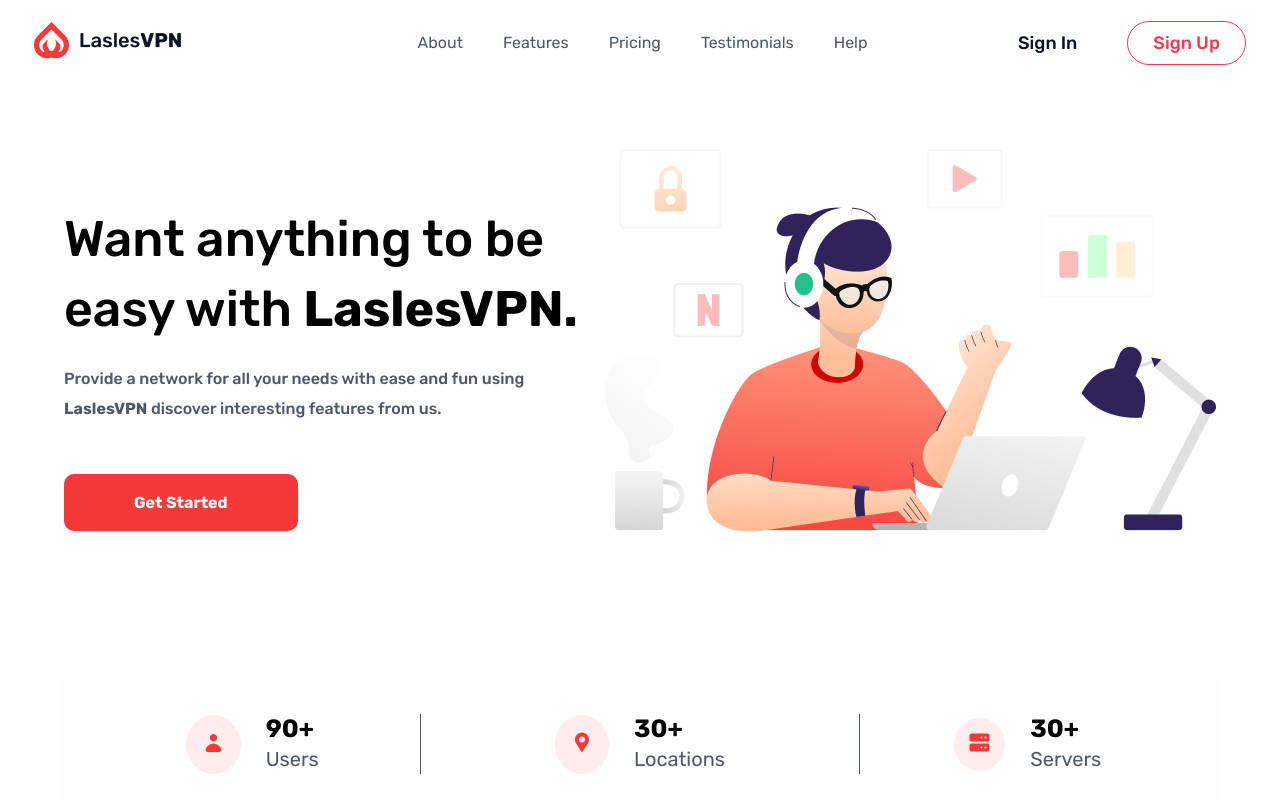
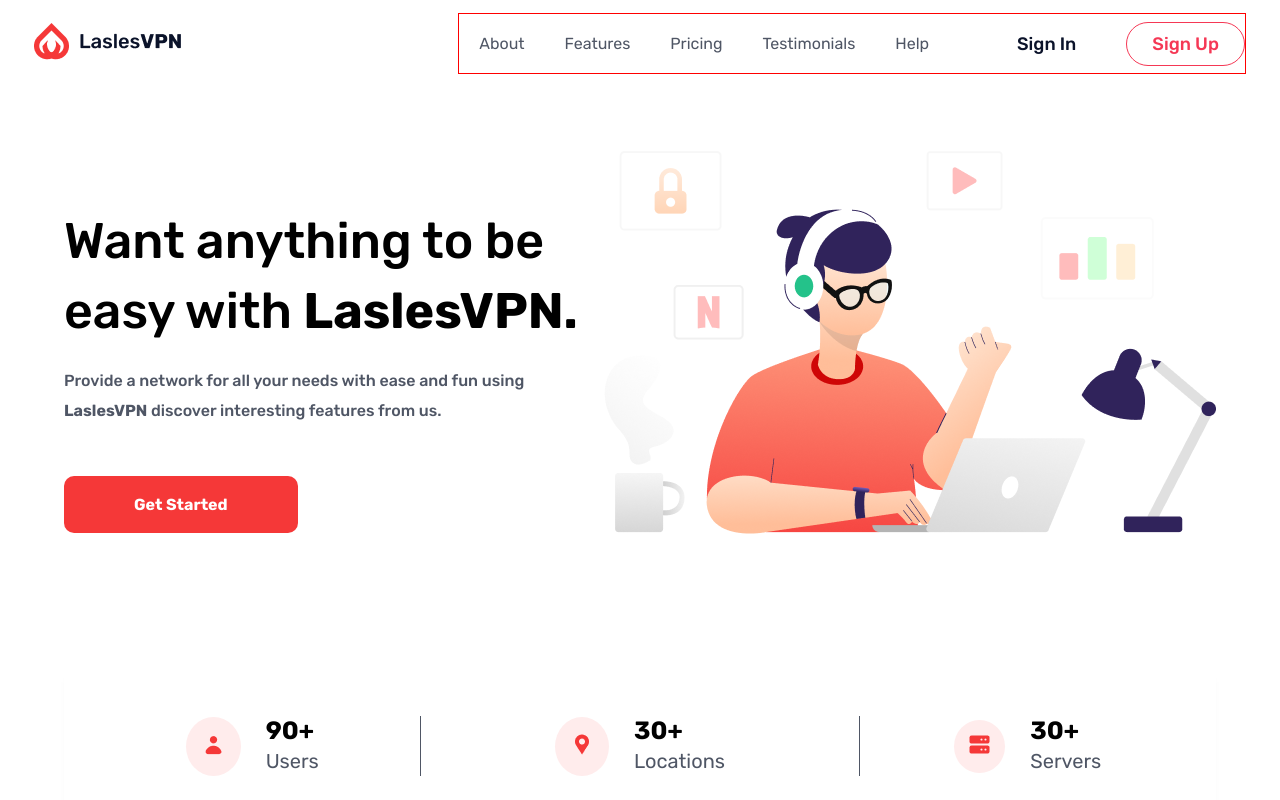
Before and after one commit to RizkySehan/challange11-slicing-muhammad-rizky-ramdhani, a plain HTML site: page index.html in a window 1280 px wide. Shown: the top 800 px of the page. Drawn offline with Linux system fonts and the light colour scheme.

Commit message:
change persen at navbar

```diff
--- a/style.css
+++ b/style.css
@@ -535,7 +535,8 @@
     top: 0;
     transition: none;
     position: relative;
-    width: 70%;
+    width: 65%;
+    border: 1px solid red;
   }
 
   .navbar .navbar-content .navbar-items {
```
